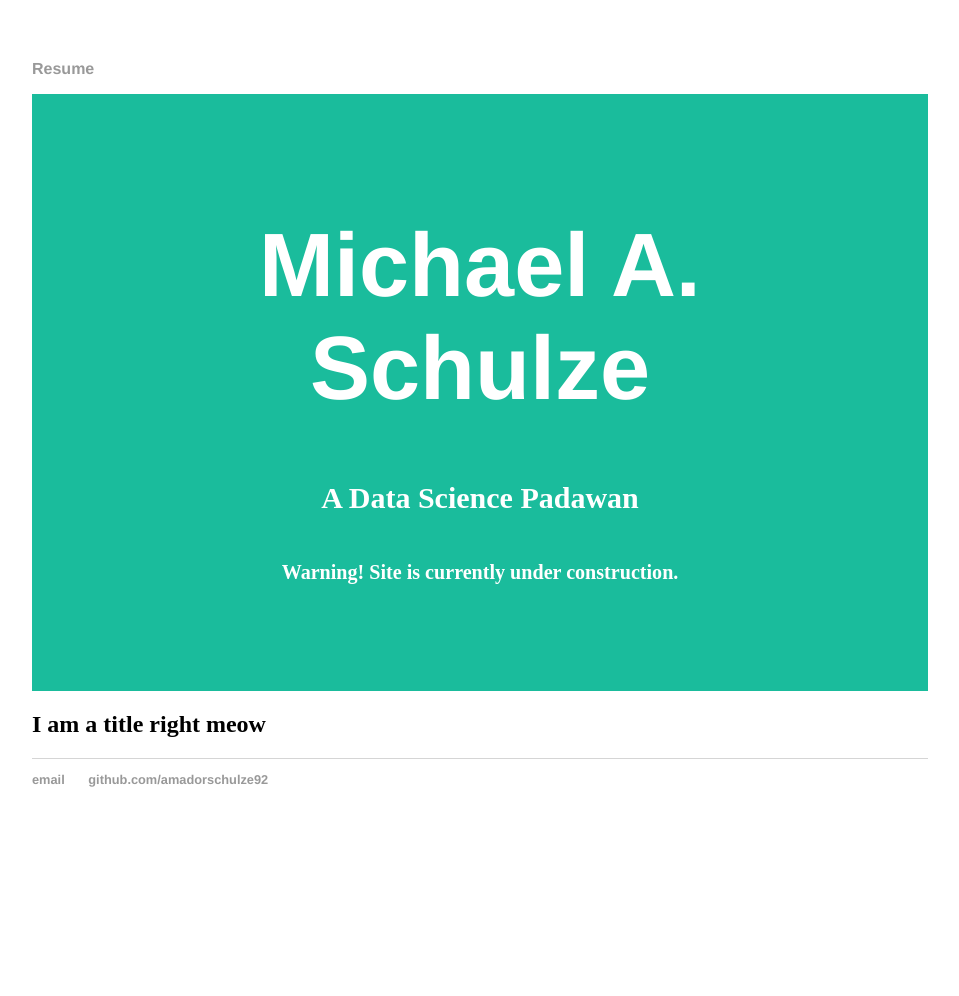
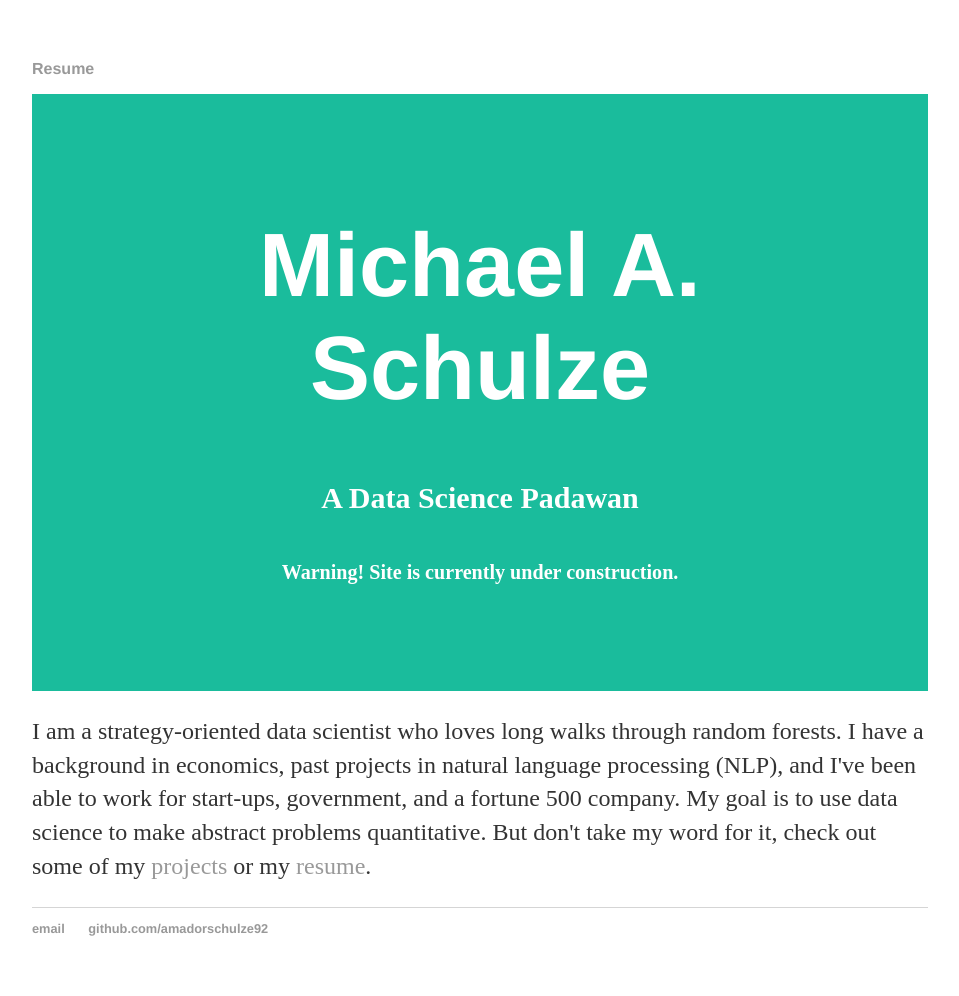
Before and after one commit to amadorschulze92/amadorschulze92.github.io, a Jekyll site: the page built from index.html, in a window 1280 px wide. Shown: the whole page, without its empty margins (160-1119 px from the left). Built offline with Jekyll 4.4.1, drawn with Linux system fonts in a browser that asks for light colours; before the commit the page ends 900 px from its top, so only the background shows below that.

Commit message:
add intro

```diff
--- a/index.html
+++ b/index.html
@@ -14,6 +14,14 @@ title: Michael A. Schulze
     </div>
   </head>
   <body>
-    <h2>I am a title right meow</h1>
+    <p>
+      I am a strategy-oriented data scientist who loves long walks through
+      random forests. I have a background in economics, past projects in natural
+      language processing (NLP), and I've been able to work for start-ups,
+      government, and a fortune 500 company. My goal is to use data science to
+      make abstract problems quantitative. But don't take my word for it, check
+      out some of my <a href="/projects.html">projects</a> or my
+      <a href="https://docs.google.com/document/d/1thLqAjj-BYSyU1iCXER2uiUdLH3TE7B45c8Q1hyeDcQ/edit?usp=sharing">resume</a>.
+    </p>
   </body>
 </html>
```
